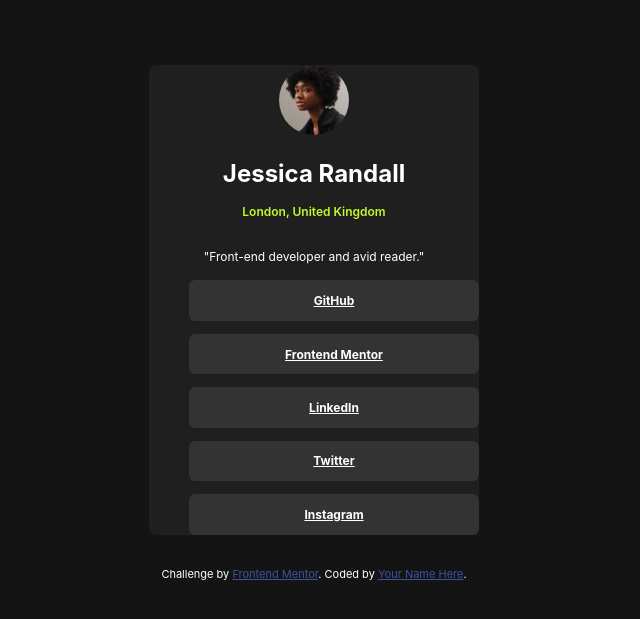
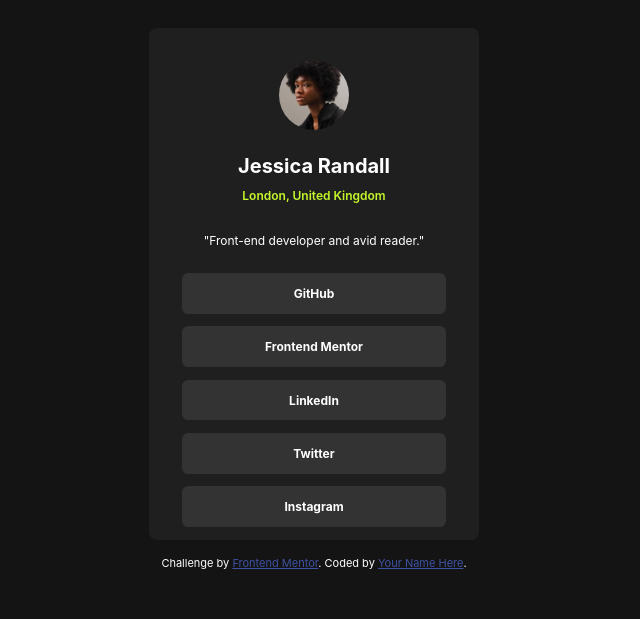
Before and after one commit to darren-2016/social-links-profile, a plain HTML site: page index.html in a window 1280 px wide. Shown: the part 101-720 px from the top of the page, without its empty margins (326-966 px from the left). Drawn offline with Linux system fonts and the light colour scheme; a web font is replaced by a local one.

Commit message:
Adjustment of styles

```diff
--- a/index.html
+++ b/index.html
@@ -9,18 +9,13 @@
   <link rel="icon" type="image/png" sizes="32x32" href="./assets/images/favicon-32x32.png">
 
   <title>Frontend Mentor | Social links profile</title>
-
-  <!-- Feel free to remove these styles or customise in your own stylesheet 👍 -->
-  <style>
-    .attribution { font-size: 11px; text-align: center; }
-    .attribution a { color: hsl(228, 45%, 44%); }
-  </style>
 </head>
 <body>
 
   <main>
     <div class="container">
 
+      <section class="user">
         <div class="avatar">
           <img src="./assets/images/avatar-jessica.jpeg" alt="avatar image">
         </div>
@@ -28,8 +23,9 @@
         <h1 class="name">Jessica Randall</h1>
         <p class="location">London, United Kingdom</p>
         <p class="role">"Front-end developer and avid reader."</p>
+      </section>
 
-      <div class="socials">
+      <section class="socials">
         <ul>
           <li><a href="#">GitHub</a></li>
           <li><a href="#">Frontend Mentor</a></li>
@@ -37,7 +33,7 @@
           <li><a href="#">Twitter</a></li>
           <li><a href="#">Instagram</a></li>
         </ul>
-      </div>
+      </section>
 
     </div>
   </main>
--- a/styles.css
+++ b/styles.css
@@ -9,14 +9,21 @@
   --fnt-family: "Inter", sans-serif;
 }
 
+* {
+  box-sizing: border-box;
+  margin: 0;
+  padding: 0;
+}
+
 body {
   font-family: var(--fnt-family);
-  background-color: var(--clr-off-black);
   min-height: 100vh;
   display: flex;
   flex-direction: column;
   justify-content: center;
   align-items: center;
+  background-color: var(--clr-off-black);
+
 }
 
 .attribution {
@@ -31,6 +38,8 @@ body {
 }
 
 .container {
+  display: flex;
+  flex-direction: column;
   background-color: var(--clr-dark-grey);
   border-width: 1rem;
   border-color: var(--clr-off-black);
@@ -39,67 +48,74 @@ body {
   min-width: 330px;
 }
 
-.container .avatar {
+.user {
+  display: flex;
+  flex-direction: column;
+  justify-content: center;
+  align-items: center;
+}
+
+.avatar {
   display: flex;
   justify-content: center;
   margin-top: 2rem;
 }
 
-.container .avatar img {
+.avatar img {
   width: 70px;
   border-radius: 50%;
 }
 
-.container .name {
+.name {
   color: var(--clr-white);
-  display: flex;
-  justify-content: center;
   font-weight: 700;
-  font-size: 24px;
+  font-size: 20px;
   margin-top: 24px;
 }
 
-.container .location {
+.location {
   color: var(--clr-green);
-  display: flex;
-  justify-content: center;
   font-weight: 600;
   font-size: 12px;
-  margin-top: 0px;
+  margin-top: 10px;
 }
 
-.container .role {
+.role {
   color: var(--clr-white);
-  display: flex;
-  justify-content: center;
   font-weight: 400;
   font-size: 12px;
   margin-top: 30px;
+  margin-bottom: 12px;
 }
 
-.socials ul {
-
+.socials {
+  list-style-type: none;
+  display: flex;
+  justify-content: center;
+  flex-direction: column;
+  width: 100%;
 }
 
-.socials ul li {
+.socials li {
   background-color: var(--clr-grey);
   color: var(--clr-white);
   display: flex;
   justify-content: center;
   font-weight: 700;
   font-size: 12px;
-  width: 100%;
+  width: 80%;
   padding: 0.8rem 0;
   margin: 0.8rem auto;
   border-radius: 0.4rem;
 }
 
-.socials ul li a {
+.socials li a {
   background-color: var(--clr-grey);
   color: var(--clr-white);
+  text-decoration: none;
 }
 
-.socials ul li a:hover {
+.socials li a:hover {
   color: var(--clr-green);
 }
 
```
Lines whose indentation alone changed are shown as unchanged.
